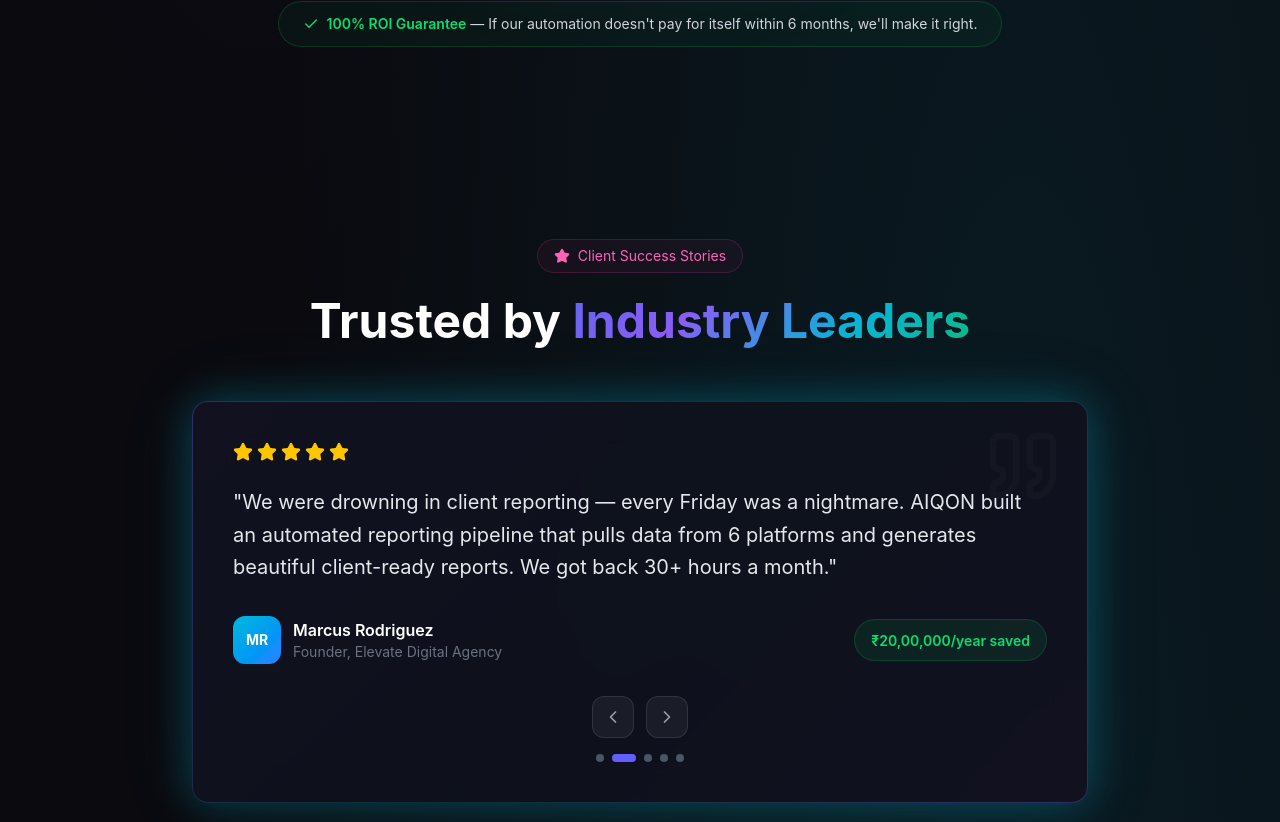
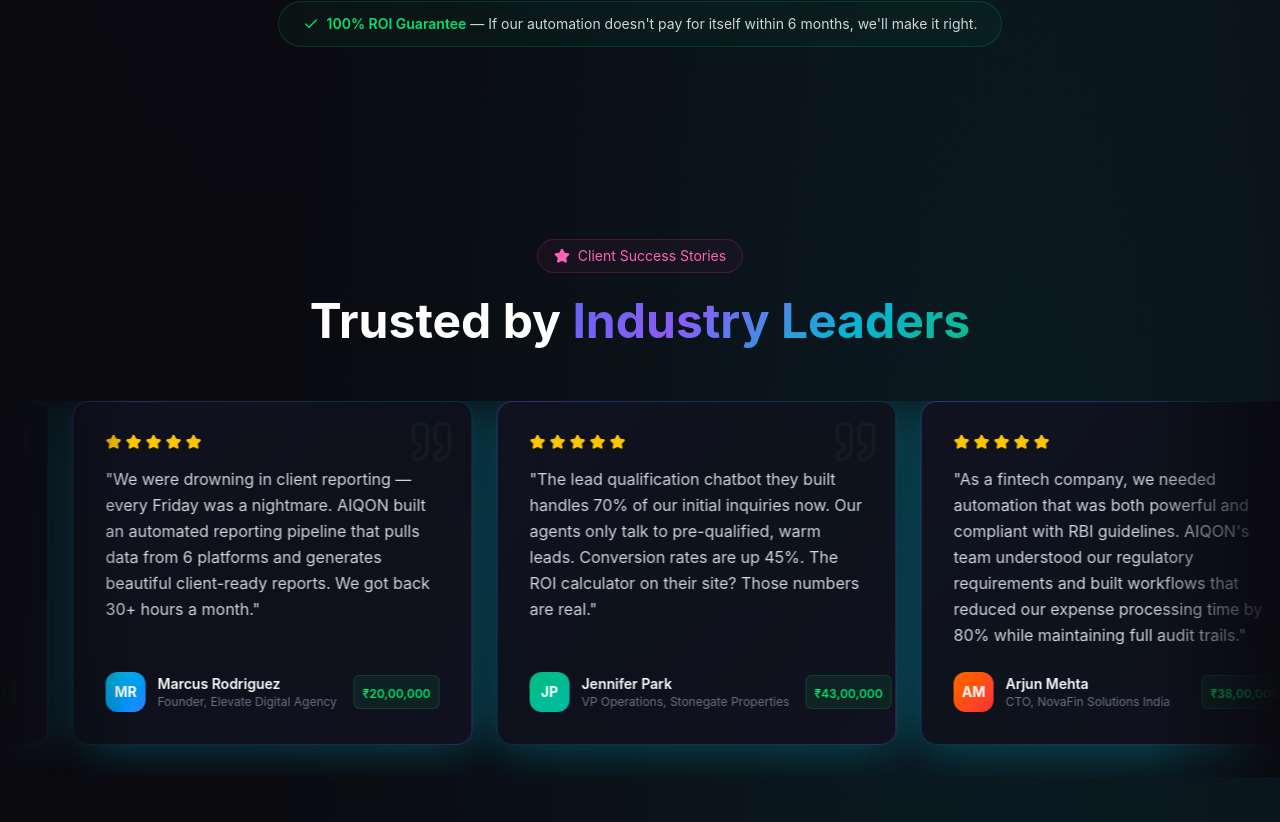
Before and after one commit to thisisarindam/aiconsultancy, a React (Vite) app: page / in a window 1280 px wide. Shown: the part 7118-7940 px from the top of the page. Built offline with nearby package versions, Linux system fonts and the light colour scheme.

Commit message:
Convert Testimonials to horizontal auto-scrolling marquee

```diff
--- a/src/components/Testimonials.tsx
+++ b/src/components/Testimonials.tsx
@@ -56,37 +56,17 @@ const testimonials = [
 ];
 
 export default function Testimonials() {
-  const [current, setCurrent] = useState(0);
-  const [direction, setDirection] = useState(0);
-  const [isPaused, setIsPaused] = useState(false);
-
-  const next = useCallback(() => {
-    setDirection(1);
-    setCurrent((prev) => (prev + 1) % testimonials.length);
-  }, []);
-
-  const prev = useCallback(() => {
-    setDirection(-1);
-    setCurrent((prev) => (prev - 1 + testimonials.length) % testimonials.length);
-  }, []);
-
-  useEffect(() => {
-    if (isPaused) return;
-    const timer = setInterval(next, 6000);
-    return () => clearInterval(timer);
-  }, [next, isPaused]);
-
-  const t = testimonials[current];
+  // Duplicate testimonials for seamless infinite scroll
+  const scrollItems = [...testimonials, ...testimonials];
 
   return (
-    <section className="relative py-20 sm:py-24 px-4">
-      <div className="max-w-4xl mx-auto">
+    <section className="relative py-20 sm:py-24 overflow-hidden">
+      <div className="max-w-7xl mx-auto px-4 mb-10 sm:mb-14 text-center">
         <motion.div
           initial={{ opacity: 0, y: 30 }}
           whileInView={{ opacity: 1, y: 0 }}
           viewport={{ once: true, margin: "-80px" }}
           transition={{ duration: 0.6 }}
-          className="text-center mb-10 sm:mb-14"
         >
           <div className="inline-flex items-center gap-2 px-4 py-1.5 rounded-full border border-pink-500/20 bg-pink-500/5 text-pink-400 text-xs sm:text-sm mb-6">
             <Star className="w-3.5 h-3.5 sm:w-4 sm:h-4 fill-current" />
@@ -97,89 +77,46 @@ export default function Testimonials() {
             <span className="gradient-text">Industry Leaders</span>
           </h2>
         </motion.div>
+      </div>
 
-        {/* Testimonial card */}
-        <div
-          className="card-border glow-cyan"
-          onMouseEnter={() => setIsPaused(true)}
-          onMouseLeave={() => setIsPaused(false)}
-          onTouchStart={() => setIsPaused(true)}
-          onTouchEnd={() => setIsPaused(false)}
-        >
-          <div className="card-inner p-6 sm:p-10 relative overflow-hidden">
-            <Quote className="absolute top-6 right-6 w-16 sm:w-20 h-16 sm:h-20 text-white/[0.02]" />
+      <div className="relative flex overflow-hidden group pb-8">
+        {/* Left and Right fade overlays for smooth enter/exit */}
+        <div className="absolute left-0 top-0 w-16 sm:w-32 h-full bg-gradient-to-r from-[#0a0a0f] to-transparent z-10 pointer-events-none" />
+        <div className="absolute right-0 top-0 w-16 sm:w-32 h-full bg-gradient-to-l from-[#0a0a0f] to-transparent z-10 pointer-events-none" />
 
-            <AnimatePresence mode="wait" custom={direction}>
-              <motion.div
-                key={current}
-                custom={direction}
-                initial={{ opacity: 0, x: direction * 60 }}
-                animate={{ opacity: 1, x: 0 }}
-                exit={{ opacity: 0, x: -direction * 60 }}
-                transition={{ duration: 0.4 }}
-              >
-                {/* Stars */}
-                <div className="flex gap-1 mb-4 sm:mb-6">
-                  {Array.from({ length: t.rating }).map((_, i) => (
-                    <Star key={i} className="w-4 h-4 sm:w-5 sm:h-5 text-yellow-400 fill-current" />
+        <div className="flex animate-marquee w-max gap-4 sm:gap-6 px-4">
+          {scrollItems.map((t, i) => (
+            <div key={i} className="w-[300px] sm:w-[400px] shrink-0 card-border glow-cyan flex flex-col">
+              <div className="card-inner p-6 sm:p-8 relative flex-grow flex flex-col h-full hover:bg-white/[0.04] transition-colors">
+                <Quote className="absolute top-4 right-4 w-10 sm:w-12 h-10 sm:h-12 text-white/[0.03]" />
+
+                <div className="flex gap-1 mb-4">
+                  {Array.from({ length: t.rating }).map((_, j) => (
+                    <Star key={j} className="w-3.5 h-3.5 sm:w-4 sm:h-4 text-yellow-400 fill-current" />
                   ))}
                 </div>
 
-                <p className="text-base sm:text-lg md:text-xl text-gray-200 leading-relaxed mb-6 sm:mb-8">
+                <p className="text-sm sm:text-base text-gray-300 leading-relaxed mb-6 flex-grow">
                   "{t.content}"
                 </p>
 
-                <div className="flex flex-col sm:flex-row sm:items-center justify-between gap-4 flex-wrap">
+                <div className="flex flex-col sm:flex-row sm:items-center justify-between gap-4 mt-auto">
                   <div className="flex items-center gap-3">
-                    <div
-                      className={`w-10 h-10 sm:w-12 sm:h-12 rounded-xl bg-gradient-to-br ${t.color} flex items-center justify-center text-white font-bold text-sm`}
-                    >
+                    <div className={`w-10 h-10 rounded-xl bg-gradient-to-br ${t.color} flex items-center justify-center text-white font-bold text-sm shrink-0`}>
                       {t.avatar}
                     </div>
-                    <div>
-                      <div className="text-white font-semibold text-sm sm:text-base">{t.name}</div>
-                      <div className="text-xs sm:text-sm text-gray-500">{t.role}</div>
+                    <div className="min-w-0">
+                      <div className="text-white font-semibold text-sm truncate">{t.name}</div>
+                      <div className="text-xs text-gray-500 truncate">{t.role}</div>
                     </div>
                   </div>
-                  <div className="px-3 sm:px-4 py-2 rounded-full bg-green-500/10 border border-green-500/20">
-                    <span className="text-green-400 text-xs sm:text-sm font-semibold">{t.savings}</span>
+                  <div className="px-2 py-1 rounded-md bg-green-500/10 border border-green-500/20 shrink-0 self-start sm:self-auto">
+                    <span className="text-green-400 text-xs font-semibold whitespace-nowrap">{t.savings.split('/')[0]}</span>
                   </div>
                 </div>
-              </motion.div>
-            </AnimatePresence>
-
-            {/* Nav arrows */}
-            <div className="flex justify-center gap-3 mt-6 sm:mt-8">
-              <button
-                onClick={prev}
-                className="p-2 sm:p-2.5 rounded-xl bg-white/5 border border-white/10 hover:bg-white/10 active:scale-90 transition-all"
-              >
-                <ChevronLeft className="w-4 h-4 sm:w-5 sm:h-5 text-gray-400" />
-              </button>
-              <button
-                onClick={next}
-                className="p-2 sm:p-2.5 rounded-xl bg-white/5 border border-white/10 hover:bg-white/10 active:scale-90 transition-all"
-              >
-                <ChevronRight className="w-4 h-4 sm:w-5 sm:h-5 text-gray-400" />
-              </button>
+              </div>
             </div>
-
-            {/* Dots */}
-            <div className="flex justify-center gap-2 mt-3 sm:mt-4">
-              {testimonials.map((_, i) => (
-                <button
-                  key={i}
-                  onClick={() => {
-                    setDirection(i > current ? 1 : -1);
-                    setCurrent(i);
-                  }}
-                  className={`h-2 rounded-full transition-all duration-300 ${
-                    i === current ? "bg-indigo-500 w-6" : "bg-gray-600 hover:bg-gray-500 w-2"
-                  }`}
-                />
-              ))}
-            </div>
-          </div>
+          ))}
         </div>
       </div>
     </section>
--- a/src/index.css
+++ b/src/index.css
@@ -129,3 +129,15 @@ html {
 .btn-press:active {
   transform: scale(0.95);
 }
+
+/* Horizontal scrolling marquee */
+@keyframes marquee {
+  0% { transform: translateX(0%); }
+  100% { transform: translateX(-50%); }
+}
+.animate-marquee {
+  animation: marquee 40s linear infinite;
+}
+.group:hover .animate-marquee {
+  animation-play-state: paused;
+}
```
